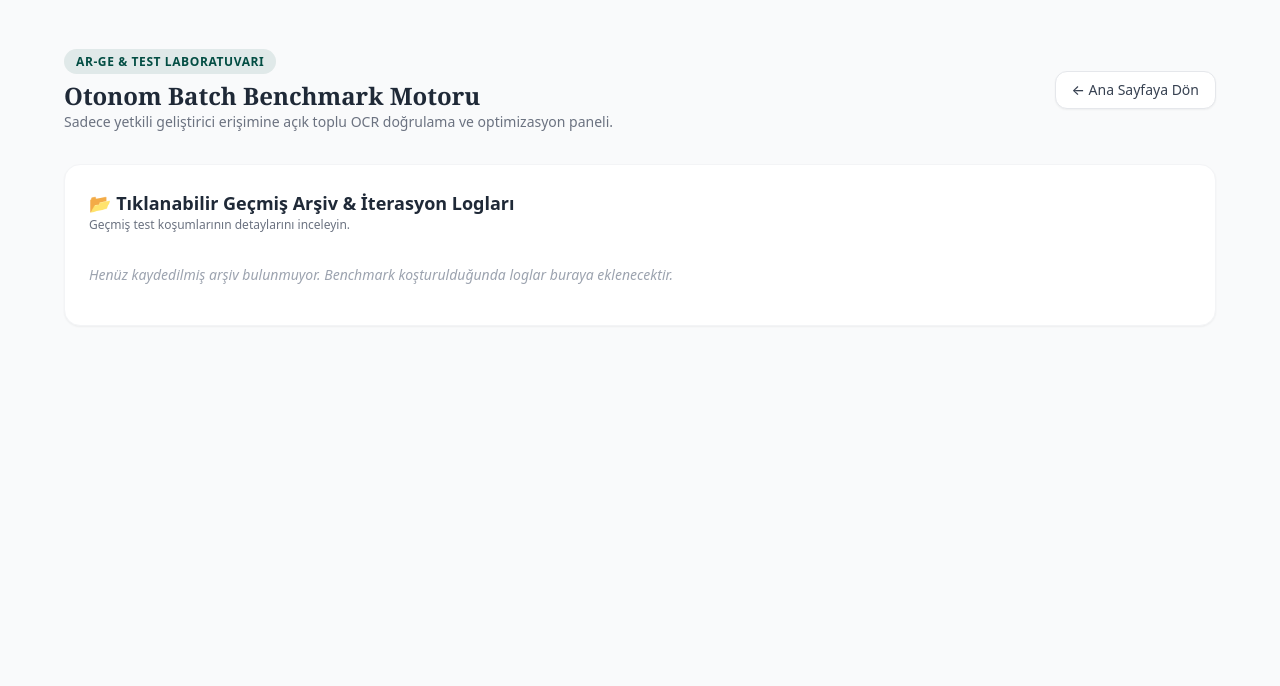
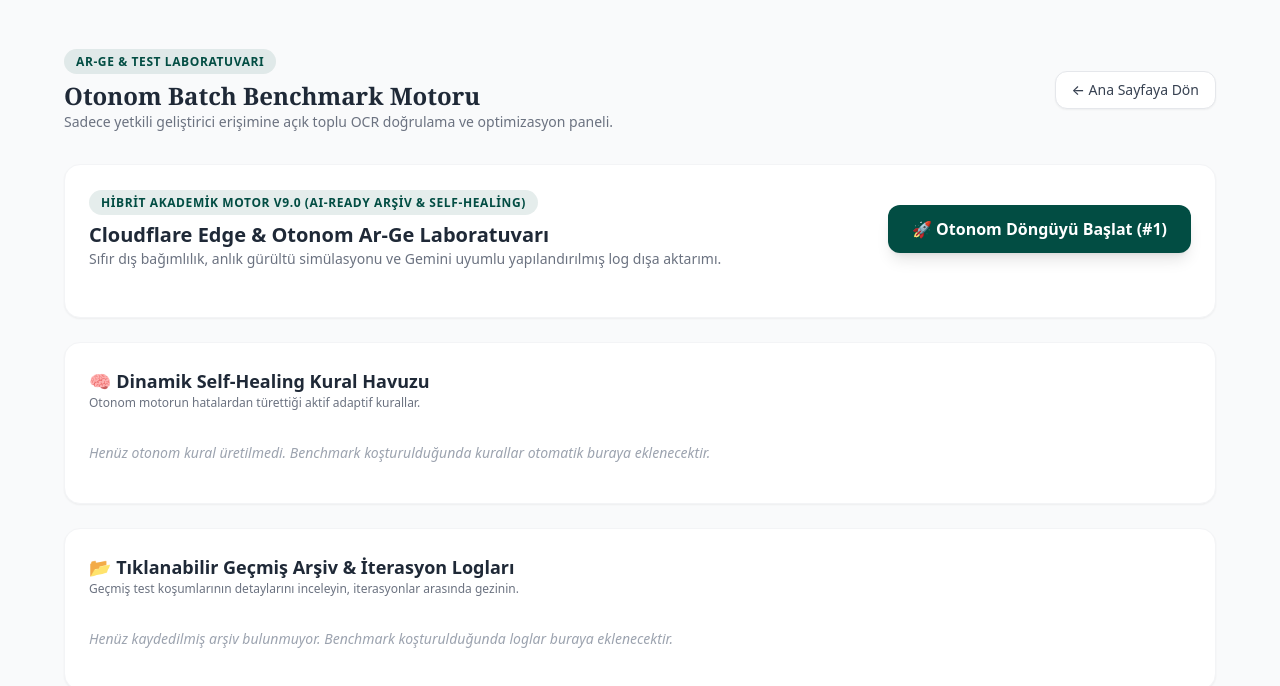
Before and after one commit to nesetustam58/KurtOCRAI, a Next.js app: page /benchmark in a window 1280 px wide. Shown: the top 686 px of the page. Built offline with nearby package versions, Linux system fonts and the light colour scheme.

Commit message:
fix(benchmark): restore full BatchBenchmarkWidget layout and panels

```diff
--- a/components/BatchBenchmarkWidget.tsx
+++ b/components/BatchBenchmarkWidget.tsx
@@ -1,113 +1,181 @@
 'use client';
 
-import React, { useEffect, useState } from 'react';
+import React, { useState } from 'react';
+import { OcrBatchBenchmark, BenchmarkTestCase, BenchmarkResult, OptimizationLog } from '../lib/ocrBatchBenchmark';
+import AdaptiveRulesDashboard from './AdaptiveRulesDashboard';
+import BenchmarkArchiveDashboard from './BenchmarkArchiveDashboard';
 
-export default function BenchmarkArchiveDashboard() {
-  const [archives, setArchives] = useState<any[]>([]);
-  const [selectedIteration, setSelectedIteration] = useState<any | null>(null);
+export default function BatchBenchmarkWidget() {
+  const [isRunning, setIsRunning] = useState(false);
+  const [iteration, setIteration] = useState(1);
+  const [progress, setProgress] = useState({ current: 0, total: 0, currentId: '' });
+  const [summary, setSummary] = useState<any>(null);
+  const [results, setResults] = useState<BenchmarkResult[]>([]);
+  const [optLog, setOptLog] = useState<OptimizationLog | null>(null);
+  const [copied, setCopied] = useState(false);
 
-  const loadArchives = () => {
+  const startAutonomousBenchmark = async () => {
+    setIsRunning(true);
+    setSummary(null);
+    setResults([]);
+
     try {
-      const saved = JSON.parse(localStorage.getItem('kurtocrai_benchmark_archives') || '[]');
-      const reversed = saved.reverse();
-      setArchives(reversed);
-      if (reversed.length > 0 && (!selectedIteration || !reversed.some((a: any) => a.iteration === selectedIteration.iteration && a.timestamp === selectedIteration.timestamp))) {
-        setSelectedIteration(reversed[0]);
+      const res = await fetch('/api/ocr-fetcher');
+      const data = await res.json();
+
+      if (!data.success || !data.testCases) {
+        throw new Error('Akademik veri seti manifestosu alınamadı.');
       }
-    } catch (e) {
-      console.error("Arşiv yükleme hatası:", e);
+
+      const testCases: BenchmarkTestCase[] = data.testCases;
+
+      const output = await OcrBatchBenchmark.runBatch(
+        testCases,
+        (curr, total, id) => {
+          setProgress({ current: curr, total, currentId: id });
+        },
+        iteration
+      );
+
+      setSummary(output.summary);
+      setResults(output.results);
+      setOptLog(output.optimizationLog);
+      setIteration(prev => prev + 1);
+    } catch (error) {
+      console.error('Hibrit Akademik Otonom Benchmark Hatası:', error);
+    } finally {
+      setIsRunning(false);
     }
   };
 
-  useEffect(() => {
-    loadArchives();
-    const handleStorageUpdate = () => loadArchives();
-    window.addEventListener('storage', handleStorageUpdate);
-
-    // Periyodik kontrol ile anlık arayüz senkronizasyonu
-    const interval = setInterval(loadArchives, 2000);
-    return () => {
-      window.removeEventListener('storage', handleStorageUpdate);
-      clearInterval(interval);
-    };
-  }, []);
-
-  const clearArchives = () => {
-    localStorage.removeItem('kurtocrai_benchmark_archives');
-    setArchives([]);
-    setSelectedIteration(null);
+  const handleCopyForAi = () => {
+    const payload = OcrBatchBenchmark.generateAiExportPayload();
+    navigator.clipboard.writeText(payload);
+    setCopied(true);
+    setTimeout(() => setCopied(false), 2500);
   };
 
   return (
-    <div className="p-6 bg-white rounded-2xl shadow-sm border border-gray-100 mt-6">
-      <div className="flex justify-between items-center mb-4">
-        <div>
-          <h4 className="text-lg font-bold text-gray-800">📂 Tıklanabilir Geçmiş Arşiv & İterasyon Logları</h4>
-          <p className="text-xs text-gray-500">Geçmiş test koşumlarının detaylarını inceleyin.</p>
+    <div className="space-y-6 mt-6">
+      <div className="p-6 bg-white rounded-2xl shadow-sm border border-gray-100">
+        <div className="flex justify-between items-center mb-6">
+          <div>
+            <span className="text-xs uppercase tracking-wider font-semibold text-[#024D43] bg-[#024D43]/10 px-3 py-1 rounded-full">
+              Hibrit Akademik Motor v9.0 (AI-Ready Arşiv & Self-Healing)
+            </span>
+            <h3 className="text-xl font-bold text-gray-800 mt-2">Cloudflare Edge & Otonom Ar-Ge Laboratuvarı</h3>
+            <p className="text-sm text-gray-500">Sıfır dış bağımlılık, anlık gürültü simülasyonu ve Gemini uyumlu yapılandırılmış log dışa aktarımı.</p>
+          </div>
+          <div className="flex gap-3">
+            {summary && (
+              <button
+                onClick={handleCopyForAi}
+                className="px-4 py-3 rounded-xl font-semibold bg-blue-50 text-blue-700 hover:bg-blue-100 transition-all border border-blue-200 text-sm flex items-center gap-2"
+              >
+                {copied ? '✓ Gemini İçin Kopyalandı!' : '📋 AI İçin Kopyala (JSON)'}
+              </button>
+            )}
+            <button
+              onClick={startAutonomousBenchmark}
+              disabled={isRunning}
+              className={`px-6 py-3 rounded-xl font-semibold text-white transition-all shadow-lg ${
+                isRunning ? 'bg-gray-400 cursor-not-allowed' : 'bg-[#024D43] hover:opacity-90'
+              }`}
+            >
+              {isRunning ? `Koşum #${iteration} (${progress.current}/${progress.total})...` : `🚀 Otonom Döngüyü Başlat (#${iteration})`}
+            </button>
+          </div>
         </div>
-        {archives.length > 0 && (
-          <button
-            onClick={clearArchives}
-            className="px-3 py-1.5 text-xs bg-red-50 text-red-600 font-semibold rounded-lg hover:bg-red-100 transition-all"
-          >
-            Arşivi Temizle
-          </button>
+
+        {isRunning && (
+          <div className="mb-6 p-4 bg-gray-50 rounded-xl border border-gray-100">
+            <div className="flex justify-between text-xs text-gray-600 font-medium mb-2">
+              <span>İşlenen Ünite: <strong className="text-gray-900">{progress.currentId}</strong></span>
+              <span>İlerleme: %{Math.round((progress.current / progress.total) * 100)}</span>
+            </div>
+            <div className="w-full bg-gray-200 h-2.5 rounded-full overflow-hidden">
+              <div
+                className="bg-[#024D43] h-full transition-all duration-300"
+                style={{ width: `${(progress.current / progress.total) * 100}%` }}
+              />
+            </div>
+          </div>
+        )}
+
+        {optLog && (
+          <div className="mb-6 p-4 bg-blue-50/60 rounded-xl border border-blue-100 flex items-center justify-between text-sm">
+            <div>
+              <span className="font-bold text-blue-900">🧠 Optimizasyon Raporu:</span>
+              <span className="text-blue-700 ml-2">İterasyon #{optLog.iteration} tamamlandı.</span>
+            </div>
+            <div className="flex gap-4 text-xs font-semibold text-blue-800">
+              <span>Ort. CER: %{(optLog.averageCER * 100).toFixed(2)}</span>
+              <span>Toplam Kural: {optLog.injectedRulesCount}</span>
+              <span className="px-2 py-0.5 bg-blue-200/60 rounded text-blue-900 uppercase">{optLog.status}</span>
+            </div>
+          </div>
+        )}
+
+        {summary && (
+          <div className="grid grid-cols-4 gap-4 mb-6">
+            <div className="p-4 bg-gray-50 rounded-xl border border-gray-100">
+              <span className="text-xs text-gray-500 block">Test Ünitesi</span>
+              <span className="text-2xl font-bold text-gray-800">{summary.totalTests}</span>
+            </div>
+            <div className="p-4 bg-green-50 rounded-xl border border-green-100">
+              <span className="text-xs text-green-600 block">Kararlı (CER &lt; %20)</span>
+              <span className="text-2xl font-bold text-green-700">{summary.successCount}</span>
+            </div>
+            <div className="p-4 bg-red-50 rounded-xl border border-red-100">
+              <span className="text-xs text-red-600 block">Sapma Gösteren</span>
+              <span className="text-2xl font-bold text-red-700">{summary.failureCount}</span>
+            </div>
+            <div className="p-4 bg-blue-50 rounded-xl border border-blue-100">
+              <span className="text-xs text-blue-600 block">Hata Oranı (CER)</span>
+              <span className="text-2xl font-bold text-blue-700">{(summary.averageCER * 100).toFixed(2)}%</span>
+            </div>
+          </div>
+        )}
+
+        {results.length > 0 && (
+          <div className="overflow-x-auto">
+            <table className="w-full text-left text-sm text-gray-600">
+              <thead className="bg-gray-50 text-xs uppercase text-gray-700">
+                <tr>
+                  <th className="p-3">Veri Seti / Kimlik</th>
+                  <th className="p-3">Durum</th>
+                  <th className="p-3">CER</th>
+                  <th className="p-3">Süre</th>
+                  <th className="p-3">Hata İmzası</th>
+                </tr>
+              </thead>
+              <tbody>
+                {results.map((res, idx) => (
+                  <tr key={idx} className="border-b border-gray-50 hover:bg-gray-50">
+                    <td className="p-3 font-medium text-gray-800">{res.testId}</td>
+                    <td className="p-3">
+                      <span className={`px-2.5 py-1 rounded-full text-xs font-semibold ${
+                        res.success ? 'bg-green-100 text-green-700' : 'bg-red-100 text-red-700'
+                      }`}>
+                        {res.success ? 'Başararlı ✓' : 'Optimize Ediliyor ⚙'}
+                      </span>
+                    </td>
+                    <td className="p-3 font-mono font-semibold">{(res.cer * 100).toFixed(2)}%</td>
+                    <td className="p-3 font-mono">{res.executionTimeMs} ms</td>
+                    <td className="p-3 text-xs text-gray-500">{res.detectedErrors.join(', ')}</td>
+                  </tr>
+                ))}
+              </tbody>
+            </table>
+          </div>
         )}
       </div>
 
-      {archives.length === 0 ? (
-        <p className="text-sm text-gray-400 italic py-4">Henüz kaydedilmiş arşiv bulunmuyor. Benchmark koşturulduğunda loglar buraya eklenecektir.</p>
-      ) : (
-        <div className="grid grid-cols-1 md:grid-cols-3 gap-4">
-          {/* Sol Kolon: İterasyon Listesi */}
-          <div className="space-y-2 max-h-60 overflow-y-auto pr-2 border-r border-gray-100">
-            {archives.map((arch, idx) => (
-              <div
-                key={idx}
-                onClick={() => setSelectedIteration(arch)}
-                className={`p-3 rounded-xl border text-xs cursor-pointer transition-all ${
-                  selectedIteration?.iteration === arch.iteration && selectedIteration?.timestamp === arch.timestamp
-                    ? 'bg-[#024D43]/10 border-[#024D43] text-[#024D43] font-semibold'
-                    : 'bg-gray-50 border-gray-100 text-gray-600 hover:bg-gray-100'
-                }`}
-              >
-                <div className="flex justify-between items-center mb-1">
-                  <span>İterasyon #{arch.iteration}</span>
-                  <span className="font-mono">Ort. CER: %{(arch.averageCER * 100).toFixed(2)}</span>
-                </div>
-                <span className="text-[10px] text-gray-400">{new Date(arch.timestamp).toLocaleTimeString()}</span>
-              </div>
-            ))}
-          </div>
+      {/* Dinamik Kural Yönetim Paneli */}
+      <AdaptiveRulesDashboard />
 
-          {/* Sağ Kolon: Seçilen İterasyonun Detayları */}
-          <div className="md:col-span-2 bg-gray-50 p-4 rounded-xl border border-gray-100 max-h-60 overflow-y-auto">
-            {selectedIteration ? (
-              <div>
-                <div className="flex justify-between items-center mb-3 pb-2 border-b border-gray-200">
-                  <span className="text-xs font-bold text-gray-800">İterasyon #{selectedIteration.iteration} Detayları</span>
-                  <span className="text-xs font-mono text-blue-700">Zaman: {new Date(selectedIteration.timestamp).toLocaleTimeString()}</span>
-                </div>
-                <div className="space-y-2">
-                  {selectedIteration.results?.map((res: any, rIdx: number) => (
-                    <div key={rIdx} className="bg-white p-2.5 rounded-lg border border-gray-100 flex justify-between items-center text-xs">
-                      <span className="font-semibold text-gray-700">{res.testId}</span>
-                      <div className="flex gap-4 font-mono">
-                        <span className={res.success ? 'text-green-600 font-bold' : 'text-red-600 font-bold'}>
-                          CER: %{(res.cer * 100).toFixed(2)}
-                        </span>
-                        <span className="text-gray-400">{res.executionTimeMs} ms</span>
-                      </div>
-                    </div>
-                  ))}
-                </div>
-              </div>
-            ) : (
-              <p className="text-xs text-gray-400 italic text-center py-10">İncelemek için sol menüden bir iterasyon seçin.</p>
-            )}
-          </div>
-        </div>
-      )}
+      {/* Tıklanabilir Geçmiş Arşiv Paneli */}
+      <BenchmarkArchiveDashboard />
     </div>
   );
 }
```
